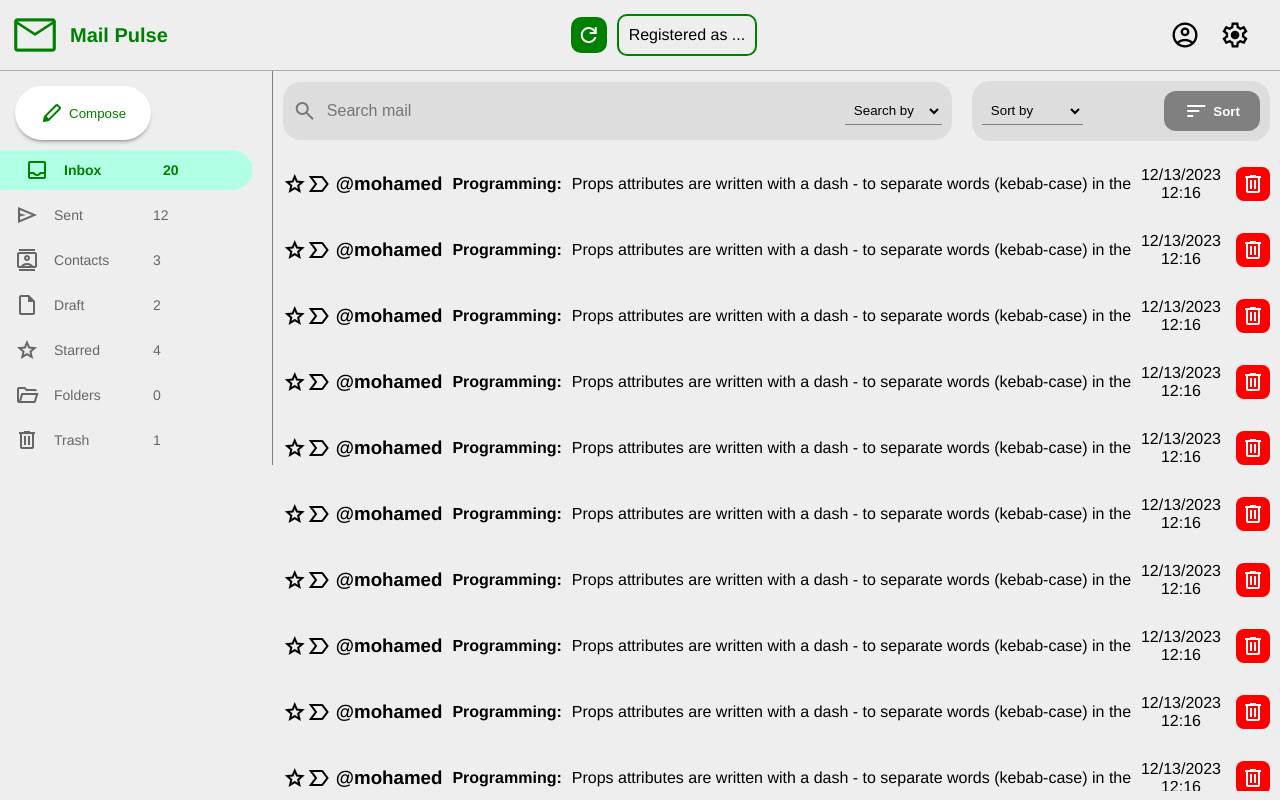
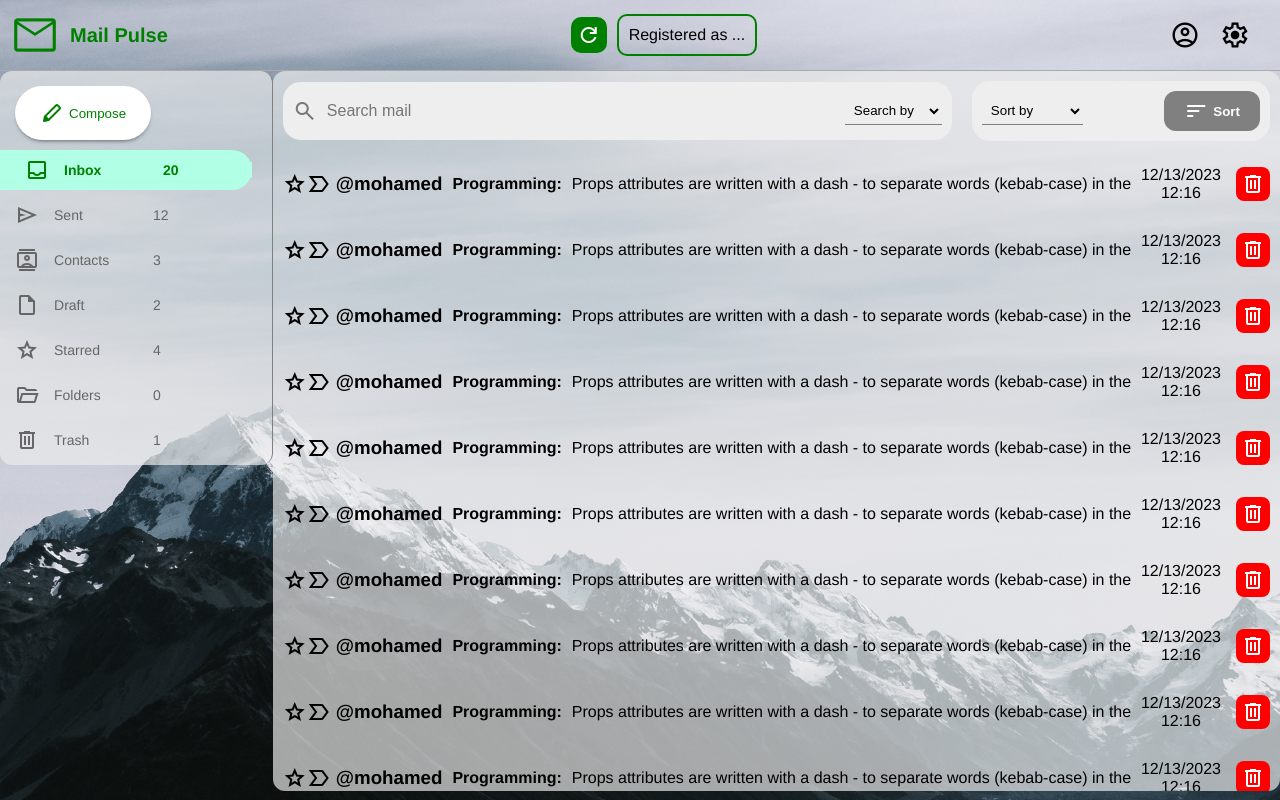
Before and after one commit to Mohamed-code-13/mail-pulse, a Vue app in the folder front-end-mail-server/: page /home/inbox in a window 1280 px wide. Built offline with nearby package versions, Linux system fonts and the light colour scheme.

Commit message:
Add a background image to all pages.

```diff
--- a/front-end-mail-server/src/App.vue
+++ b/front-end-mail-server/src/App.vue
@@ -18,11 +18,18 @@ export default {
   -webkit-font-smoothing: antialiased;
   -moz-osx-font-smoothing: grayscale;
   text-align: center;
+  background: transparent;
+  /* width: 100%;
+  height: 100%; */
+  background-image: url('./assets/background-image.jpg');
+  background-position: center;
+  background-size: cover;
+  background-repeat: no-repeat;
+  min-height: 100vh;
 }
 
 * {
   margin: 0px;
   padding: 0px;
-  background: #eee;
 }
 </style>
--- a/front-end-mail-server/src/components/Header.vue
+++ b/front-end-mail-server/src/components/Header.vue
@@ -25,6 +25,7 @@ export default {}
   align-items: center;
   justify-content: space-between;
   border-bottom: 1px solid #aaa;
+  background: transparent;
 }
 
 .left {
--- a/front-end-mail-server/src/components/SearchBar.vue
+++ b/front-end-mail-server/src/components/SearchBar.vue
@@ -52,7 +52,7 @@ export default {
   display: flex;
   flex: 0.7;
   align-items: center;
-  background-color: #ddd;
+  background-color: #eee;
   padding: 10px;
   margin: 10px;
   border-radius: 18px;
@@ -90,7 +90,7 @@ option {
   flex: 0.3;
   justify-content: space-between;
   align-items: center;
-  background-color: #ddd;
+  background-color: #eee;
   padding: 10px;
   margin: 10px;
   border-radius: 18px;
--- a/front-end-mail-server/src/components/SideBar.vue
+++ b/front-end-mail-server/src/components/SideBar.vue
@@ -81,7 +81,9 @@ export default {
   width: 200px;
   padding-right: 20px;
   border-right: 1px solid gray;
+  border-radius: 12px;
   height: 100%;
+  background-color: #eeeeeead;
 }
 
 .compose {
@@ -109,7 +111,7 @@ export default {
 .compose:hover span {
   background-color: green;
   color: white;
-  transition: 0.6s;
+  transition: 0.5s;
 }
 
 .option {
@@ -121,12 +123,12 @@ export default {
   border-radius: 0 20px 20px 0;
   cursor: pointer;
   color: #666;
-  transition: 0.5s;
+  transition: 0.3s;
 }
 
 .option span {
   padding: 5px;
-  transition: 0.5s;
+  transition: 0.3s;
 }
 
 .option h3 {
@@ -134,7 +136,7 @@ export default {
   margin-left: 10px;
   font-size: 14px;
   font-weight: 400;
-  transition: 0.5s;
+  transition: 0.3s;
 }
 
 .option:hover,
--- a/front-end-mail-server/src/views/Inbox.vue
+++ b/front-end-mail-server/src/views/Inbox.vue
@@ -19,5 +19,8 @@ export default {
   flex: 0.8;
   overflow-x: hidden;
   height: 90vh;
+
+  background-color: #eeeeeead;
+  border-radius: 12px;
 }
 </style>
--- a/front-end-mail-server/src/views/LoginForm.vue
+++ b/front-end-mail-server/src/views/LoginForm.vue
@@ -39,16 +39,16 @@ export default {
 <style scoped>
 #login {
   border-bottom: 1px solid #555;
-  background: white;
+  background: transparent;
 }
 
 #welcome {
   padding: 15px 40px;
   width: 420px;
-  color: white;
-  background: #999;
+  color: green;
+  background: #eee;
   border-radius: 12px;
-  margin: 20px auto;
+  margin: 0 auto 20px auto;
   box-sizing: content-box;
 }
 
--- a/front-end-mail-server/src/views/SignUpForm.vue
+++ b/front-end-mail-server/src/views/SignUpForm.vue
@@ -48,10 +48,10 @@ export default {
 #welcome {
   padding: 15px 40px;
   width: 420px;
-  color: white;
-  background: #999;
+  color: green;
+  background: #eee;
   border-radius: 12px;
-  margin: 20px auto;
+  margin: 0 auto 20px auto;
   box-sizing: content-box;
 }
 
```
Also changed, not shown: front-end-mail-server/src/assets/background-image.jpg (added).
